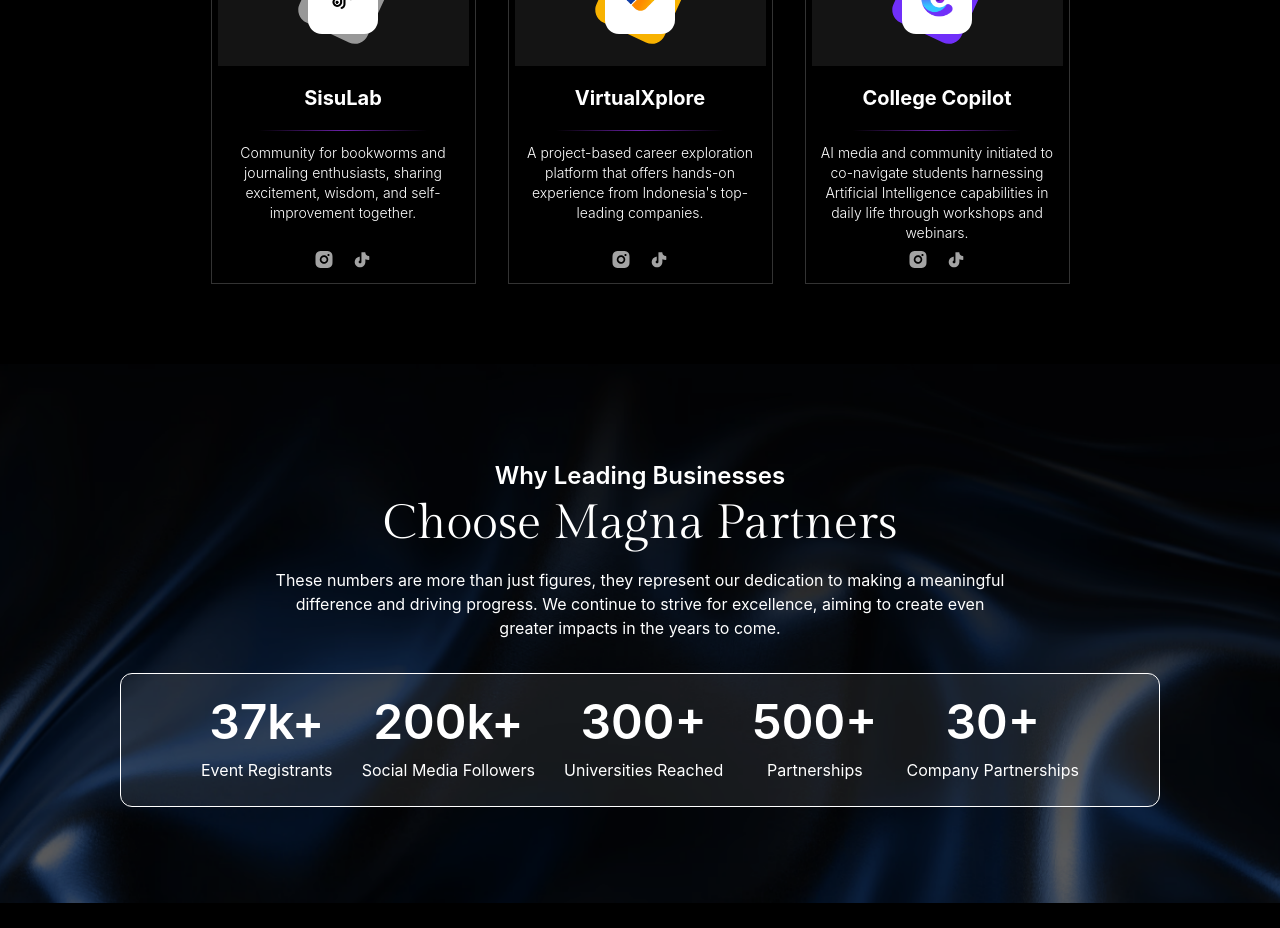
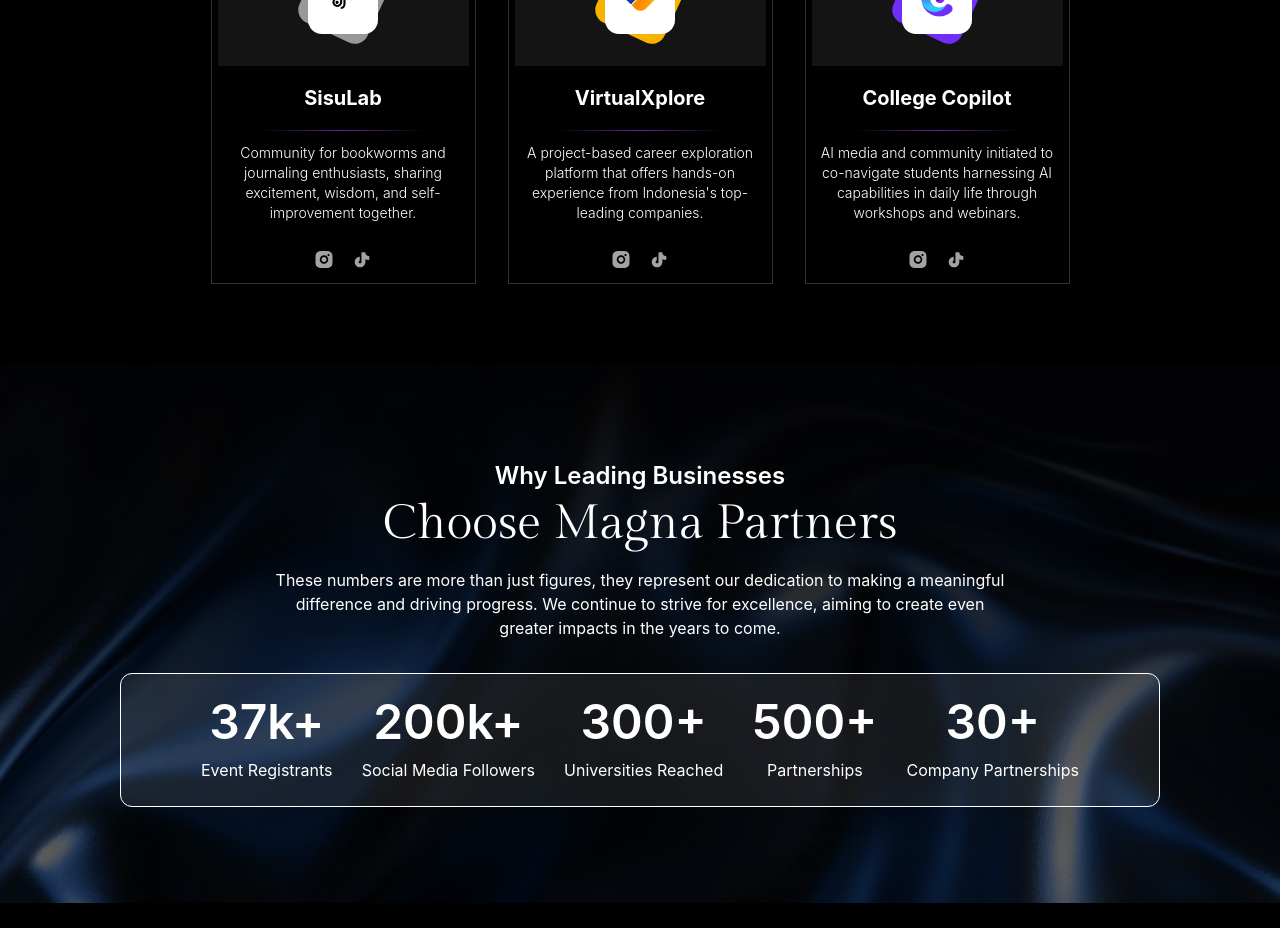
Before and after one commit to putubgs/magna-webapp-fe-next, a Next.js app: page / in a window 1280 px wide. Shown: the part 2640-3568 px from the top of the page. Built offline with nearby package versions, Linux system fonts and the light colour scheme; a web font is replaced by a local one.

Commit message:
copywriting fix

```diff
--- a/src/data/aboutData.ts
+++ b/src/data/aboutData.ts
@@ -59,7 +59,7 @@ export const AboutData: AboutType[] = [
     logo: "/assets/college-copilot-logo.png",
     title: "College Copilot",
     description:
-      "AI media and community initiated to co-navigate students harnessing Artificial Intelligence capabilities in daily life through workshops and webinars.",
+      "AI media and community initiated to co-navigate students harnessing AI capabilities in daily life through workshops and webinars.",
     igLink: "https://www.google.com/",
     tiktokLink: "https://www.google.com/",
     bgColor: "#702FF9",
```
